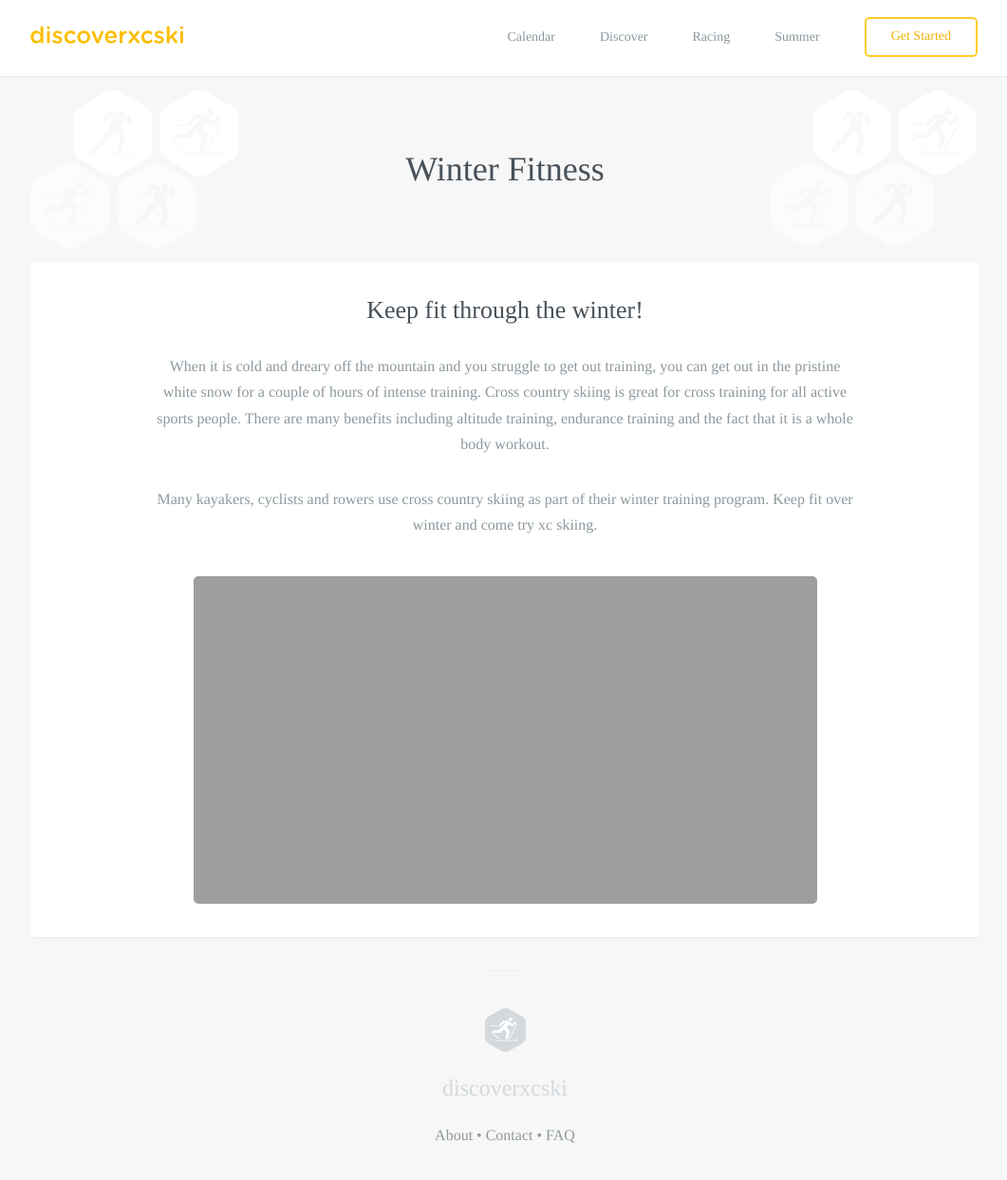
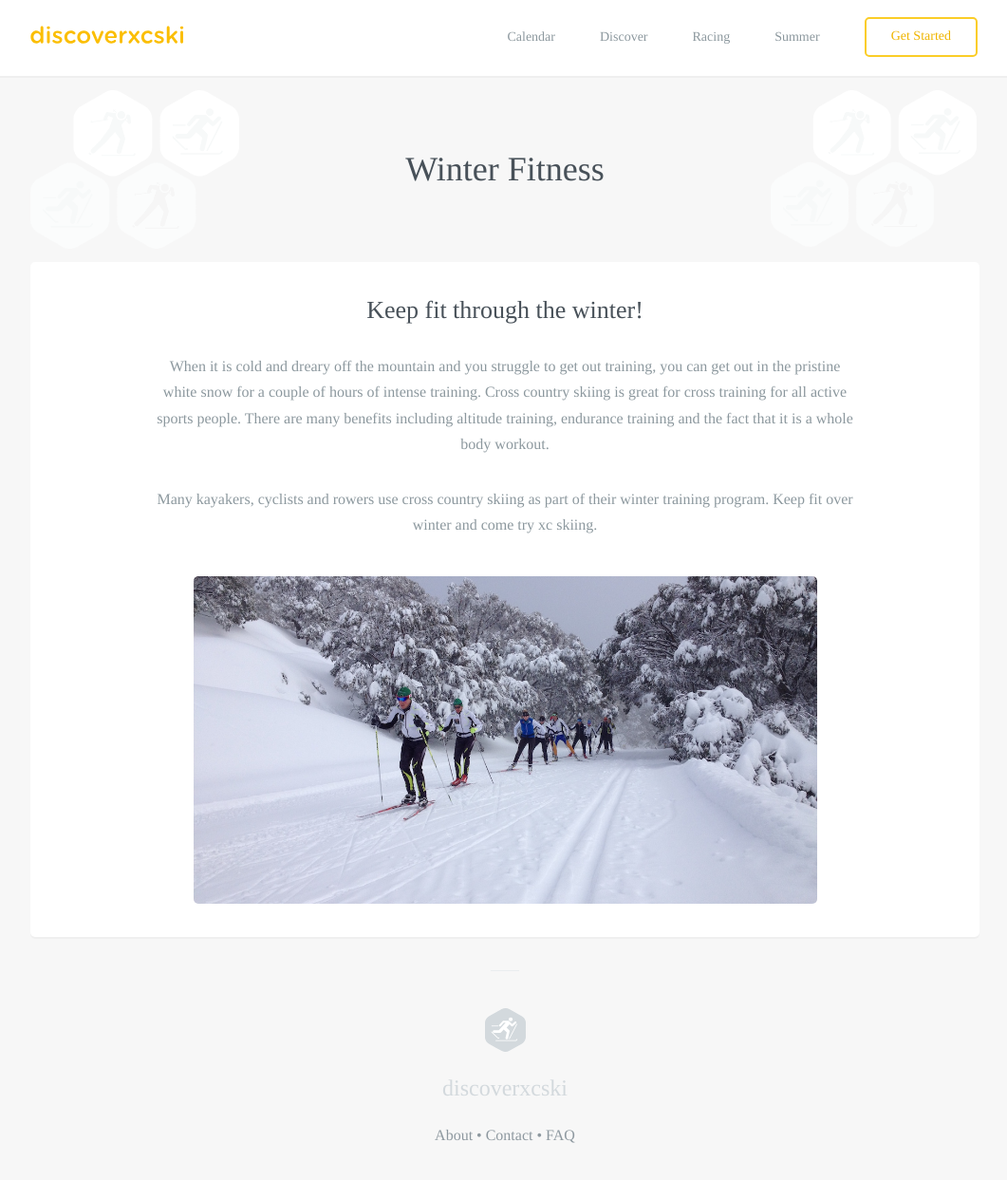
Before and after one commit to robcatto/robcatto.github.io, a Jekyll site: the page built from discoverxc/winter-fitness/index.html, in a window 1280 px wide and 1260 px high. Shown: the top 1243 px of the window at 95% size, without its empty margins (108-1169 px from the left). Built offline with Jekyll 4.4.1, drawn with Linux system fonts in a browser that asks for light colours; some web fonts are replaced; Markdown is read by kramdown in place of the engine named in the settings.

Commit message:
Update index.html

```diff
--- a/discoverxc/winter-fitness/index.html
+++ b/discoverxc/winter-fitness/index.html
@@ -99,7 +99,7 @@ layout: default
                 </p>
                 <div class="one">
                 <div class="onelarge centered" style="
-                background-image: url(http://www.discoverxcski.com/images/hoppet-family.jpg);
+                background-image: url(http://www.discoverxcski.com/images/national-team.JPG);
                 background-size: cover;
                 background-position: center;
                 "></div>
```
